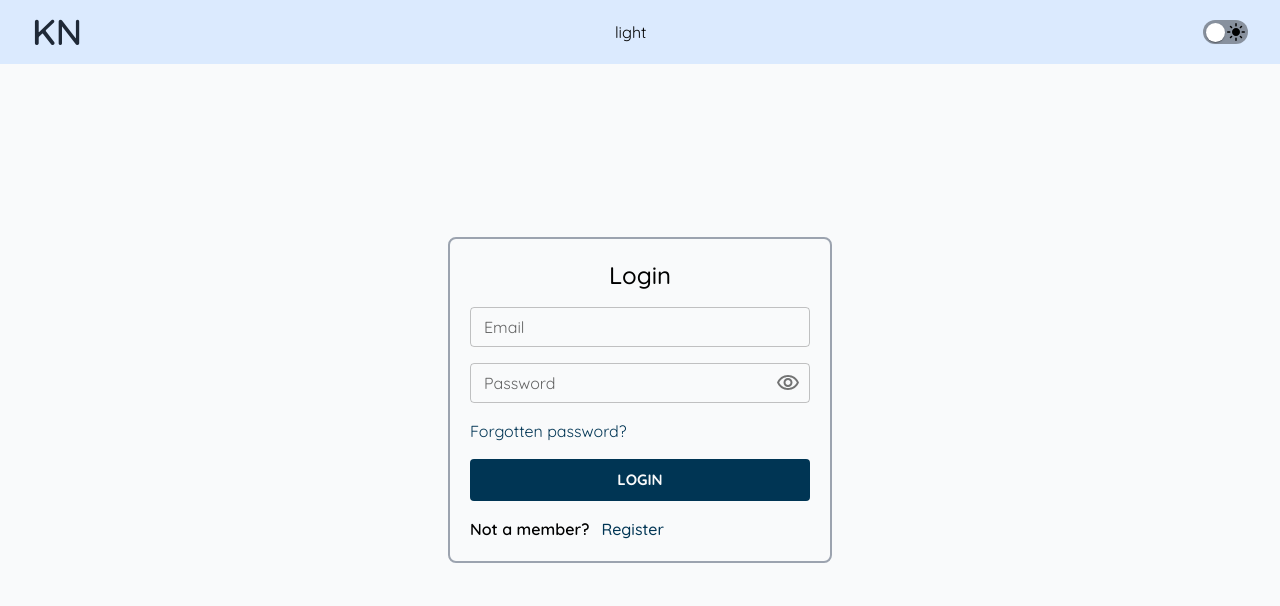
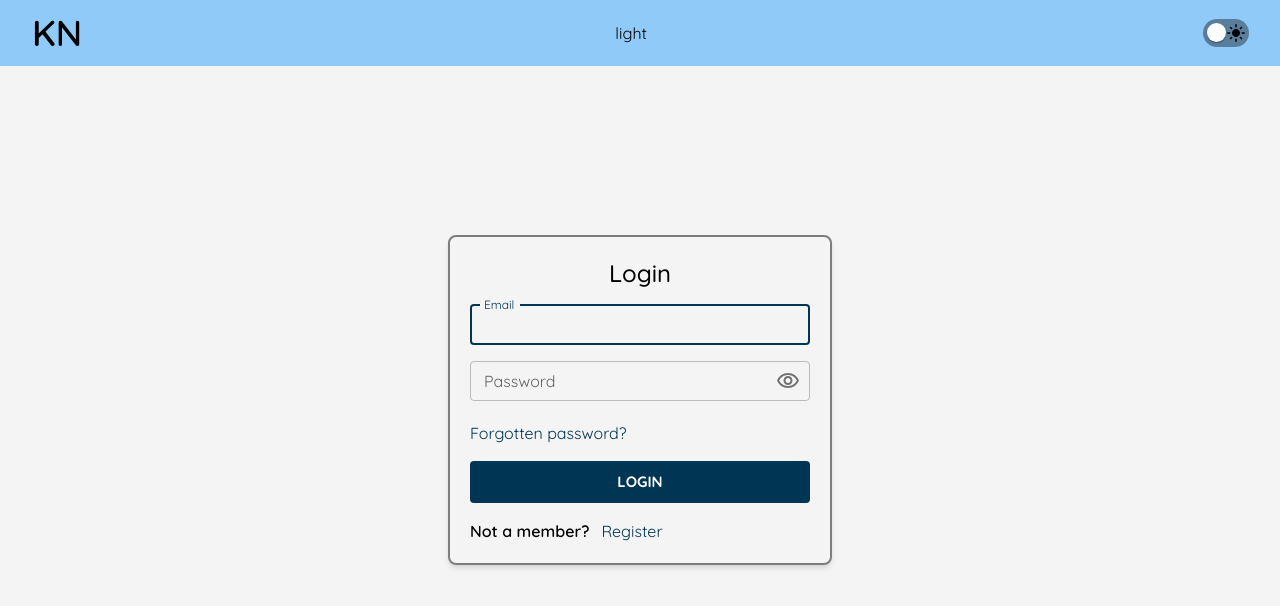
Before and after one commit to StiliyanDyankov/powernote-frontend, a React (Vite) app: page /login in a window 1280 px wide. Shown: the top 606 px of the page. Built offline with nearby package versions, Linux system fonts and the light colour scheme.

Commit message:
Implement theme switching, refactor, error msgs

```diff
--- a/src/AuthPortal/Login.tsx
+++ b/src/AuthPortal/Login.tsx
@@ -1,18 +1,32 @@
+import React, { useState } from "react";
 import { useEffect } from "react";
-import React from "react";
-import TextField from "@mui/material/TextField";
+import { useHref, useLinkClickHandler } from "react-router-dom";
+import { useDispatch, useSelector } from "react-redux";
 import PasswordField from "./common/PasswordField";
-import { useHref, useLinkClickHandler } from "react-router-dom";
+import AuthPageWrapper from "./common/AuthPageWrapper";
 import { Button, Link as LinkMUI } from "@mui/material";
-import { useDispatch, useSelector } from "react-redux";
 import { RootState } from "../utils/store";
-import { clearPassword, inputEmail } from "../utils/userSlice";
-import AuthPageWrapper from "./common/AuthPageWrapper";
+import { clearPassword } from "../utils/userSlice";
+import EmailField from "./common/EmailField";
 
-const LoginPage = () => {
+export interface EmailErrors {
+    noEmailServer: boolean,
+    invalidEmailForm: boolean,
+}
+
+export interface PasswordErrors {
+    noPasswordServer: boolean,
+    noLength: boolean,
+    noUppercase: boolean,
+    noNumber: boolean,
+    noSymbol: boolean,
+}
+
+const LoginPage: React.FC = () => {
     const dispatch = useDispatch();
 
     const storeEmailValue = useSelector((state: RootState) => state.user.email);
+    const storePasswordValue = useSelector((state: RootState) => state.user.password);
 
     const forgotURL = useHref("/forgottenPassword");
     const handleForgotLink = useLinkClickHandler("/forgottenPassword");
@@ -23,6 +37,26 @@ const LoginPage = () => {
     const loginURL = useHref("/app");
     const handleLoginLink = useLinkClickHandler("/app");
 
+    const [emailErrors, setEmailErrors] = useState<EmailErrors>({
+        noEmailServer: false,
+        invalidEmailForm: false,
+    });
+
+    const [passwordErrors, setPasswordErrors] = useState<PasswordErrors>({
+        noPasswordServer: false,
+        noLength: false,
+        noNumber: false,
+        noSymbol: false,
+        noUppercase: false,
+    });
+
+    const handleSubmit = (
+        e: React.MouseEvent<HTMLAnchorElement, MouseEvent>
+    ) => {
+        e.preventDefault();
+        handleLoginLink(e);
+    };
+
     useEffect(() => {
         return () => {
             dispatch(clearPassword());
@@ -32,30 +66,19 @@ const LoginPage = () => {
     return (
         <AuthPageWrapper>
             {/* content-box */}
-            <div className="p-5 border-2 border-gray-400 rounded-lg w-96">
+            <div className="p-5 border-2 rounded-lg shadow-md border-l-divider dark:border-d-500-divider dark:bg-d-200-cards w-96">
                 {/* content-wrap */}
                 <div className="flex flex-col items-stretch gap-4 ">
-                    <h1 className="text-2xl font-medium text-center ">Login</h1>
+                    <h1 className="text-2xl font-medium text-center dark:text-d-700-text">
+                        Login
+                    </h1>
                     {/* form-wrap */}
                     <form className="flex flex-col items-stretch gap-4 ">
                         {/* <form> */}
-                            <TextField
-                                id="outlined-basic"
-                                autoComplete="test"
-                                label="Email"
-                                variant="outlined"
-                                size="small"
-                                color="secondary"
-                                value={storeEmailValue}
-                                onChange={(
-                                    e: React.ChangeEvent<HTMLInputElement>
-                                ) => {
-                                    dispatch(inputEmail(e.target.value));
-                                }}
-                            />
-                            <PasswordField />
+                        <EmailField errors={emailErrors} />
+                        <PasswordField errors={passwordErrors}/>
                         <LinkMUI
-                                className="w-min whitespace-nowrap"
+                            className="font-medium w-min whitespace-nowrap dark:font-semibold dark:text-d-700-text"
                             color="secondary"
                             underline="hover"
                             href={forgotURL}
@@ -79,15 +102,7 @@ const LoginPage = () => {
                             fullWidth
                             color="secondary"
                             href={loginURL}
-                                onClick={(
-                                    e: React.MouseEvent<
-                                        HTMLAnchorElement,
-                                        MouseEvent
-                                    >
-                                ) => {
-                                    e.preventDefault();
-                                    handleLoginLink(e);
-                                }}
+                            onClick={handleSubmit}
                         >
                             <span className="font-bold text-gray-50 ">
                                 Login
@@ -95,8 +110,11 @@ const LoginPage = () => {
                         </Button>
                         {/* </form> */}
                         <div className="flex flex-row content-center justify-start gap-3">
-                            <div className="font-semibold">Not a member?</div>
+                            <div className="font-semibold dark:text-d-700-text">
+                                Not a member?
+                            </div>
                             <LinkMUI
+                                className="font-medium w-min whitespace-nowrap dark:font-semibold dark:text-d-700-text"
                                 color="secondary"
                                 underline="hover"
                                 href={registerURL}
@@ -110,7 +128,7 @@ const LoginPage = () => {
                                     handleRegisterLink(e);
                                 }}
                             >
-                                <span className="font-medium">Register</span>
+                                Register
                             </LinkMUI>
                         </div>
                     </form>
--- a/src/AuthPortal/Register.tsx
+++ b/src/AuthPortal/Register.tsx
@@ -1,10 +1,14 @@
 import React from 'react';
+import AuthPageWrapper from './common/AuthPageWrapper';
 
 const RegisterPage = () => {
     return (
+        <AuthPageWrapper>
+
         <div>
             this is register page
         </div>
+        </AuthPageWrapper>
     );
 }
 
--- a/src/AuthPortal/common/AuthPageWrapper.tsx
+++ b/src/AuthPortal/common/AuthPageWrapper.tsx
@@ -9,11 +9,11 @@ const AuthPageWrapper = ({ children }: { children: React.ReactNode }) => {
 
     return (
         // root
-        <div className="flex items-center justify-center w-screen h-screen bg-gray-50 font-quicksand">
+        <div className="flex items-center justify-center w-screen h-screen bg-l-workscreen-bg dark:bg-d-100-body-bg font-quicksand">
             {/* header */}
-            <div className="absolute top-0 flex flex-row items-center justify-between w-screen px-8 py-2 bg-blue-100 ">
+            <div className="absolute top-0 flex flex-row items-center justify-between w-screen px-8 py-2 bg-primary dark:bg-d-200-cards">
                 <Link to="/">
-                    <span className="text-4xl font-semibold text-gray-800">
+                    <span className="text-4xl font-semibold text-gray-800 dark:text-l-workscreen-bg">
                         KN
                     </span>
                 </Link>
--- /dev/null
+++ b/src/AuthPortal/common/EmailField.tsx
@@ -0,0 +1,45 @@
+import React from "react";
+import { useDispatch } from "react-redux";
+import { useSelector } from "react-redux";
+import { RootState } from "../../utils/store";
+import TextField from "@mui/material/TextField";
+import { inputEmail } from "../../utils/userSlice";
+import { EmailErrors } from "./../Login";
+
+const EmailField = ({
+    errors: { noEmailServer, invalidEmailForm },
+}: {
+    errors: EmailErrors;
+}) => {
+    const dispatch = useDispatch();
+
+    const storeEmailValue = useSelector((state: RootState) => state.user.email);
+
+    const evalHelper = (noEmailServer: boolean, invalidEmailForm: boolean) => {
+        if (noEmailServer) return "- No account with such email found";
+        if (invalidEmailForm) return "- Invalid email";
+        return "";
+    };
+
+    return (
+        <React.Fragment>
+            <TextField
+                id="outlined-basic"
+                autoComplete="test"
+                autoFocus={true}
+                label="Email"
+                variant="outlined"
+                size="small"
+                color="secondary"
+                value={storeEmailValue}
+                onChange={(e: React.ChangeEvent<HTMLInputElement>) => {
+                    dispatch(inputEmail(e.target.value));
+                }}
+                error={noEmailServer || invalidEmailForm}
+                helperText={evalHelper(noEmailServer, invalidEmailForm)}
+            />
+        </React.Fragment>
+    );
+};
+
+export default EmailField;
--- a/src/AuthPortal/common/ModeSwitch.tsx
+++ b/src/AuthPortal/common/ModeSwitch.tsx
@@ -17,18 +17,20 @@ const ModeSwitch = () => {
             }}
             sx={{
                 position: "relative",
+                padding: 1.4,
                 left: 12,
-                height: "3rem",
-                width: "4.3rem",
+                height: 50,
+                width: 68,
                 "& .MuiSwitch-track": {
                     width: "10rem",
                     borderRadius: "1.5rem",
                 },
                 "& .MuiSwitch-switchBase": {
-                    margin: 0.75,
+                    marginTop: 0.8,
+                    marginLeft: 0.7,
                     "& .MuiSwitch-thumb": {
-                        width: "1.2rem",
-                        height: "1.2rem",
+                        width: 19,
+                        height: 19,
                     },
                 },
                 "&:before, &:after": {
--- a/src/AuthPortal/common/PasswordField.tsx
+++ b/src/AuthPortal/common/PasswordField.tsx
@@ -1,17 +1,23 @@
 import { useState } from "react";
 import FormControl from "@mui/material/FormControl";
 import {
+    FormHelperText,
     IconButton,
     InputAdornment,
     InputLabel,
     OutlinedInput,
 } from "@mui/material";
 import { VisibilityOffOutlined, VisibilityOutlined } from "@mui/icons-material";
-import { useSelector, useDispatch } from 'react-redux';
+import { useSelector, useDispatch } from "react-redux";
 import { RootState } from "../../utils/store";
 import { inputPassword } from "../../utils/userSlice";
+import { PasswordErrors } from "../Login";
 
-const PasswordField = () => {
+const PasswordField = ({
+    errors: { noLength, noNumber, noPasswordServer, noSymbol, noUppercase },
+}: {
+    errors: PasswordErrors;
+}) => {
     const dispatch = useDispatch();
     const storePasswordValue = useSelector(
         (state: RootState) => state.user.password
@@ -23,9 +29,34 @@ const PasswordField = () => {
         setShowPassword(!showPassword);
     };
 
+    // const evalHelper = (
+    //     noLength: boolean,
+    //     noNumber: boolean,
+    //     noPasswordServer: boolean,
+    //     noSymbol: boolean,
+    //     noUppercase: boolean
+    // ) => {
+    //     if (noLength) return "No account with such email found";
+    //     if (noNumber) return "Invalid email";
+    //     return "";
+    // };
+
     return (
-        <FormControl variant="outlined" size="small" color="secondary">
-            <InputLabel htmlFor="password" color="secondary">Password</InputLabel>
+        <FormControl
+            variant="outlined"
+            size="small"
+            color="secondary"
+            error={
+                noLength ||
+                noNumber ||
+                noPasswordServer ||
+                noSymbol ||
+                noUppercase
+            }
+        >
+            <InputLabel htmlFor="password" color="secondary">
+                Password
+            </InputLabel>
             <OutlinedInput
                 id="password"
                 autoComplete="test"
@@ -33,12 +64,9 @@ const PasswordField = () => {
                 label="Password"
                 color="secondary"
                 value={storePasswordValue}
-                onChange={(
-                    e: React.ChangeEvent<HTMLInputElement>
-                ) => {
+                onChange={(e: React.ChangeEvent<HTMLInputElement>) => {
                     dispatch(inputPassword(e.target.value));
                 }}
-
                 endAdornment={
                     <InputAdornment position="end">
                         <IconButton
@@ -55,6 +83,34 @@ const PasswordField = () => {
                     </InputAdornment>
                 }
             />
+            <FormHelperText>
+                {noPasswordServer ? <div>- Incorrect password</div> : ""}
+                {noLength ? (
+                    <div> - Password should be at least 8 characters</div>
+                ) : (
+                    ""
+                )}
+                {noNumber ? (
+                    <div> - Password should contain at least one number</div>
+                ) : (
+                    ""
+                )}
+                {noUppercase ? (
+                    <div>
+                        - Password should contain at least one uppercase letter
+                    </div>
+                ) : (
+                    ""
+                )}
+                {noSymbol ? (
+                    <div>
+                        - Password should contain at least one symbol - ().@#
+                        etc
+                    </div>
+                ) : (
+                    ""
+                )}
+            </FormHelperText>
         </FormControl>
     );
 };
--- a/src/main.tsx
+++ b/src/main.tsx
@@ -9,10 +9,10 @@ import ForgotPage from "./AuthPortal/Forgot";
 import { RouterProvider, createBrowserRouter } from "react-router-dom";
 
 import { ThemeProvider } from "@mui/material";
-import { theme } from "./utils/themeMUI";
+import { theme, lightTheme, darkTheme } from "./utils/themeMUI";
 
-import { Provider as StoreProvider } from "react-redux";
-import { store } from "./utils/store";
+import { Provider as StoreProvider, useSelector } from "react-redux";
+import { store, RootState } from "./utils/store";
 
 const router = createBrowserRouter([
     {
@@ -33,12 +33,29 @@ const router = createBrowserRouter([
     },
 ]);
 
+const Root = () => {
+    return (
+        <StoreProvider store={store}>
+            <Providers/>
+        </StoreProvider>
+    );
+};
+
+const Providers = () => {
+    const mode = useSelector((state: RootState) => state.theme.darkTheme);
+    return (
+        <ThemeProvider theme={mode ? darkTheme : lightTheme}>
+            <div className={mode? "dark": ""}>
+                <RouterProvider router={router}  />
+            </div>
+        </ThemeProvider>
+    );
+};
+
+export default Providers;
+
 ReactDOM.createRoot(document.getElementById("root") as HTMLElement).render(
     <React.StrictMode>
-        <StoreProvider store={store}>
-            <ThemeProvider theme={theme}>
-                <RouterProvider router={router} />
-            </ThemeProvider>
-        </StoreProvider>
+        <Root />
     </React.StrictMode>
 );
--- a/src/utils/themeMUI.ts
+++ b/src/utils/themeMUI.ts
@@ -14,3 +14,52 @@ export const theme = createTheme({
         fontFamily: "Quicksand,Roboto,sans-serif,Segoe UI,Arial",
     },
 });
+
+export const lightTheme = createTheme({
+    palette: {
+        primary: {
+            main: "#90caf9",
+        },
+        secondary: {
+            main: "#003554",
+        },
+    },
+    typography: {
+        fontFamily: "Quicksand,Roboto,sans-serif,Segoe UI,Arial",
+    },
+});
+
+const colorsTailwind = {
+    "primary": "#90caf9",
+    "l-secondary": "#003554",
+    "l-utility-dark": "#00043A",
+    "l-tools-bg": "#E9ECEF",
+    "l-divider": "#7D7D7D",
+    "l-workscreen-bg": "#F4F4F4",
+    "l-workspace-bg": "#FAFAFA",
+    "d-100-body-bg": "#292e4c",
+    "d-200-cards": "#373d65",
+    "d-300-chips": "#454c7f",
+    "d-400-sibebar": "#525c98",
+    "d-500-divider": "#666fac",
+    "d-600-lightest": "#8c93c0",
+    "d-700-text": "#bfc3dc"
+};
+
+export const darkTheme = createTheme({
+    palette: {
+        mode: "dark",
+        primary: {
+            main: colorsTailwind["d-500-divider"],
+        },
+        secondary: {
+            main: colorsTailwind["d-600-lightest"],
+        },
+        text: {
+            primary: "#bfc3dc"
+        }
+    },
+    typography: {
+        fontFamily: "Quicksand,Roboto,sans-serif,Segoe UI,Arial",
+    },
+});
--- a/tailwind.config.cjs
+++ b/tailwind.config.cjs
@@ -1,7 +1,24 @@
 /** @type {import('tailwindcss').Config} */
 module.exports = {
     content: ["./src/**/*.tsx"],
+    darkMode: "class",
     theme: {
+        colors: {
+            "primary": "#90caf9",
+            "l-secondary": "#003554",
+            "l-utility-dark": "#00043A",
+            "l-tools-bg": "#E9ECEF",
+            "l-divider": "#7D7D7D",
+            "l-workscreen-bg": "#F4F4F4",
+            "l-workspace-bg": "#FAFAFA",
+            "d-100-body-bg": "#1b1e32",
+            "d-200-cards": "#292e4c",
+            "d-300-chips": "#373d65",
+            "d-400-sibebar": "#454c7f",
+            "d-500-divider": "#525c98",
+            "d-600-lightest": "#7f87b9",
+            "d-700-text": "#a6abce"
+        },
         extend: {
             fontFamily: {
                 quicksand: ["Quicksand", "sans-serif"],
```
Also changed, not shown: src/AuthPortal/Forgot.tsx (+6 -5 lines). Lines whose indentation alone changed are shown as unchanged.
